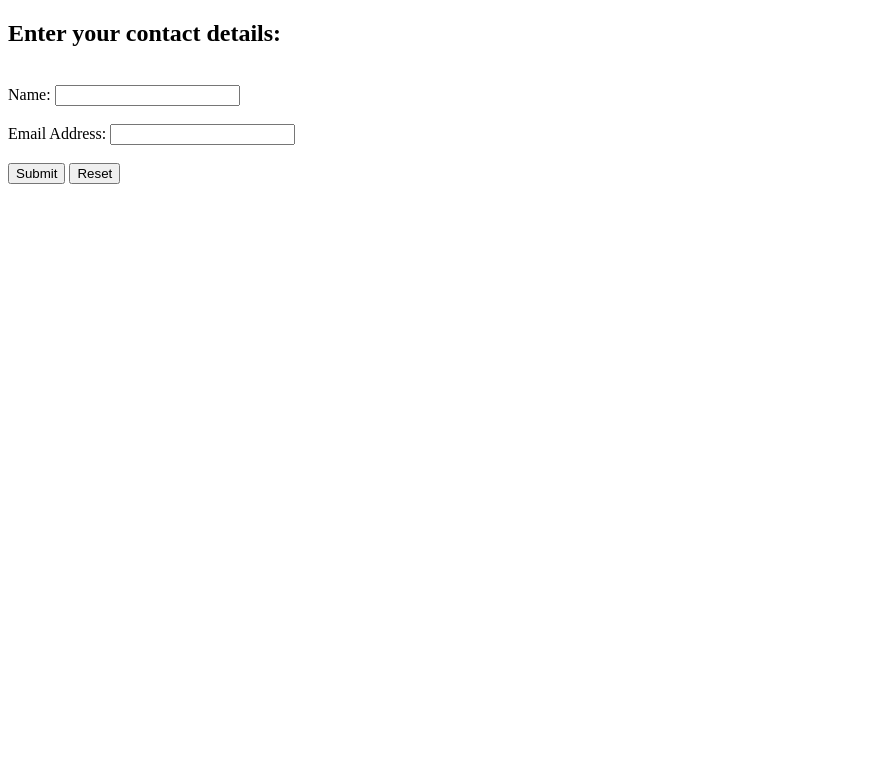
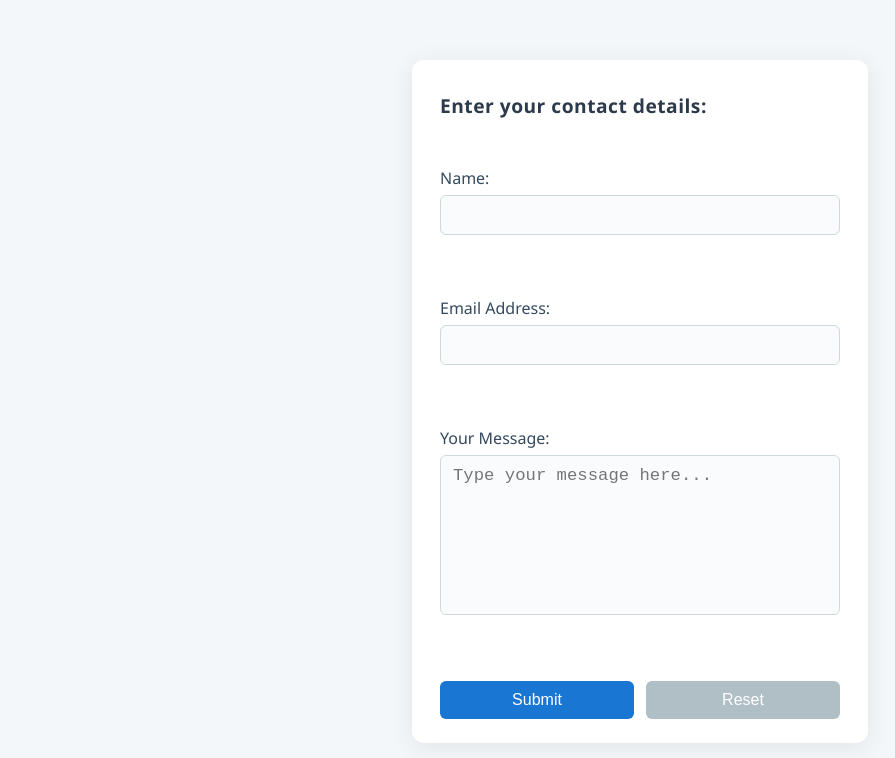
Before and after one commit to magoma394/JS-learning, a plain HTML site: page Validating a JS form/form_validation.html in a window 1280 px wide. Shown: the whole page, without its empty margins (0-895 px from the left). Drawn offline with Linux system fonts and the light colour scheme.

Commit message:
completing validating a js form

```diff
--- a/Validating a JS form/form_validation.html
+++ b/Validating a JS form/form_validation.html
@@ -1,36 +1,28 @@
 <!DOCTYPE html>
 <html>
     <head>
-        <script type="application/javascript">
-            function checkdata()
-            {
-                var username = document.getElementById("name");
-                var emailid = document.getElementById("email");
-                if(username.value==""){
-                    alert("enter the name, bitch!!")
-                    username.focus();
-                    return false;
-                }
-                if(email_address.value==""){
-                    alert("Enter the email, idiot")
-                    return false;
-                }
-                return true;
-            }
-        </script>
-        <title>Contact Details</title>
+        <title>Contact Us</title>
     </head>
     <body>
-        <h2>Enter your contact details:</h2> <br>
+        <div id="FormBlock">
+        <h4>Enter your contact details:</h4> <br>
         <form id="form1" onsubmit="return checkdata()">
             <label for="name">Name:</label>
             <input type="text" id="name" name="name">
             <br><br>
             <label for="email">Email Address:</label>
-            <input type="text" id="email" name="email">
+            <input type="email" id="email" name="email">
             <br><br>
-            <input type="submit" value="Submit">
-            <input type="reset" value="Reset">
+            <label for="Message">Your Message:</label>
+            <textarea id="msg" name="msg" rows="5" placeholder="Type your message here..."></textarea>
+            <br><br>
+            <div class="button-row">
+                <input type="submit" value="Submit">
+                <input type="reset" value="Reset">
+            </div>
         </form>
+        </div>
+        <script src="func.js"></script>
+        <link rel="stylesheet" href="style.css">
     </body>
 </html>
--- /dev/null
+++ b/Validating a JS form/func.js
@@ -0,0 +1,20 @@
+
+            function checkdata()
+            {
+                var username = document.getElementById("name");
+                var emailid = document.getElementById("email");
+                if(username.value==""){
+                    alert("enter the name, bitch!!")
+                    username.focus();
+                    return false;
+                }
+                if(emailid.value==""){
+                    alert("Enter the email, idiot")
+                    return false;
+                }
+                if(msg.value==""){
+                    alert("Where is your message?")
+                    return false;
+                }
+                return true;
+            }
--- /dev/null
+++ b/Validating a JS form/style.css
@@ -0,0 +1,130 @@
+body {
+    background: #f4f7fa;
+    font-family: 'Segoe UI', Arial, sans-serif;
+    margin: 0;
+    padding: 0;
+}
+
+#FormBlock {
+    background: #fff;
+    max-width: 400px;
+    margin: 60px auto 0 auto;
+    padding: 32px 28px 24px 28px;
+    border-radius: 12px;
+    box-shadow: 0 4px 24px rgba(0,0,0,0.08);
+}
+
+h4 {
+    margin-top: 0;
+    color: #2d3a4b;
+    font-size: 1.2rem;
+    font-weight: 600;
+    letter-spacing: 0.5px;
+}
+
+label {
+    display: block;
+    margin-bottom: 6px;
+    color: #34495e;
+    font-size: 1rem;
+    align-self: flex-start;
+    width: 100%;
+}
+
+input[type="text"],
+input[type="email"],
+textarea {
+    width: 100%;
+    padding: 10px 12px;
+    margin-bottom: 18px;
+    border: 1px solid #cfd8dc;
+    border-radius: 6px;
+    font-size: 1rem;
+    background: #f9fbfc;
+    transition: border 0.2s;
+    box-sizing: border-box;
+}
+
+textarea {
+    min-height: 160px;
+    font-size: 1.08rem;
+    resize: none;
+    margin-bottom: 18px;
+}
+
+.button-row {
+    display: flex;
+    justify-content: space-between;
+    width: 100%;
+    gap: 12px;
+    margin-top: 4px;
+}
+
+input[type="text"]:focus,
+input[type="email"]:focus {
+    border: 1.5px solid #1976d2;
+    outline: none;
+    background: #fff;
+}
+
+textarea:focus {
+    border: 1.5px solid #1976d2;
+    outline: none;
+    background: #fff;
+}
+
+input[type="submit"],
+input[type="reset"] {
+    padding: 10px 22px;
+    border: none;
+    border-radius: 6px;
+    background: #1976d2;
+    color: #fff;
+    font-size: 1rem;
+    font-weight: 500;
+    cursor: pointer;
+    margin: 0;
+    align-self: unset;
+    transition: background 0.2s;
+    width: 50%;
+}
+
+input[type="reset"] {
+    background: #b0bec5;
+    margin-right: 0;
+}
+
+input[type="submit"]:hover {
+    background: #125ea7;
+}
+
+input[type="reset"]:hover {
+    background: #78909c;
+}
+
+form {
+    display: flex;
+    flex-direction: column;
+    align-items: center;
+}
+
+@media (max-width: 500px) {
+    #FormBlock {
+        max-width: 95vw;
+        padding: 18px 8vw 16px 8vw;
+    }
+    h4 {
+        font-size: 1rem;
+    }
+    label, input[type="submit"], input[type="reset"] {
+        font-size: 0.95rem;
+    }
+    .button-row {
+        flex-direction: column;
+        gap: 10px;
+    }
+    input[type="submit"],
+    input[type="reset"] {
+        width: 100%;
+    }
+}
```
